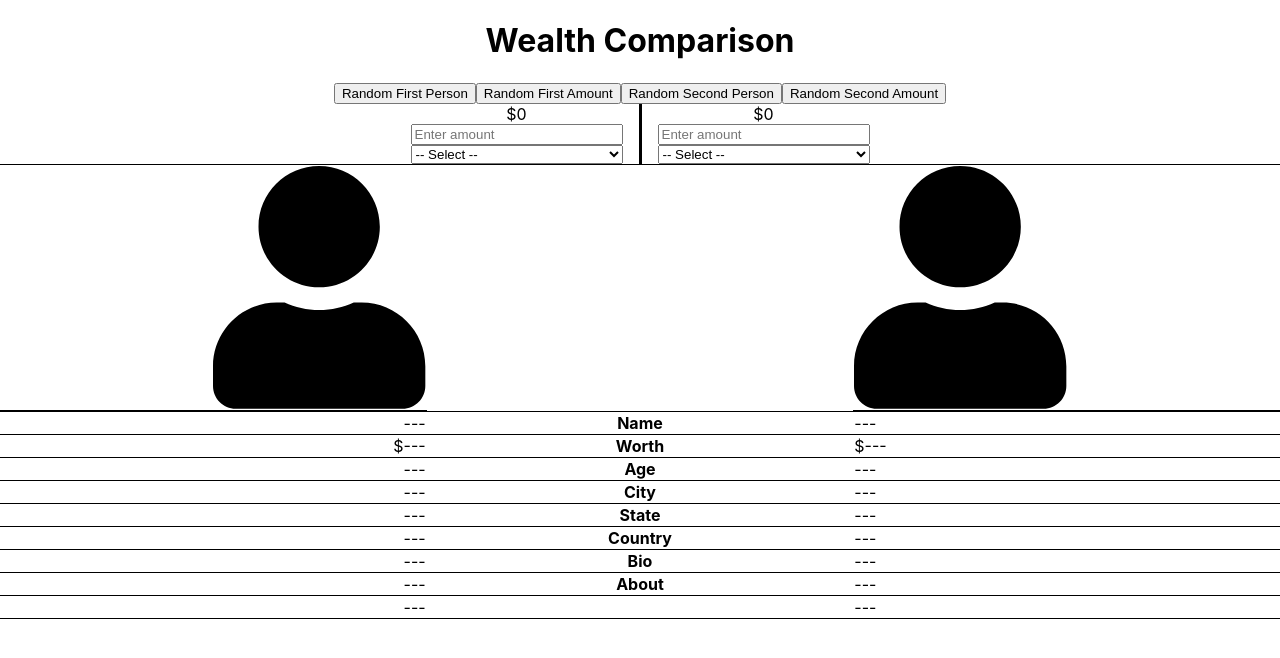
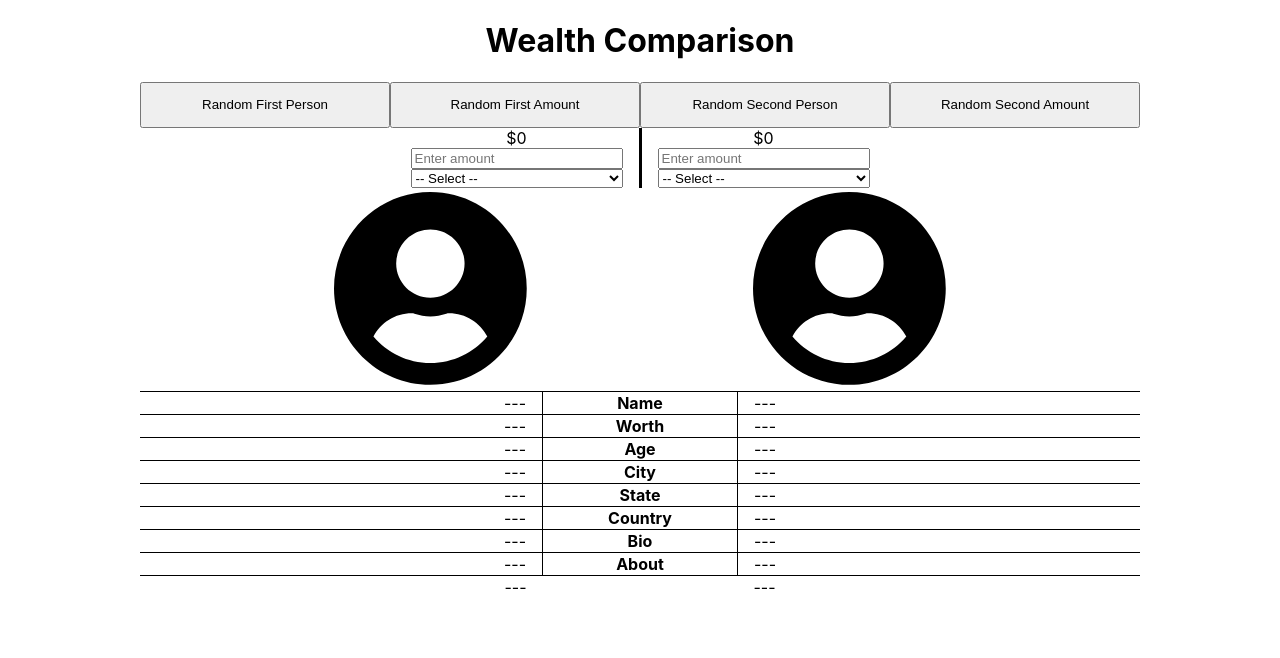
Before and after one commit to toddbrentlinger/wealth-comparison, a React (Create React App) app: page / in a window 1280 px wide. Shown: the top 658 px of the page. Built offline with nearby package versions, Linux system fonts and the light colour scheme.

Commit message:
Finishes data scroller component and improves styling

```diff
--- a/src/App.css
+++ b/src/App.css
@@ -50,3 +50,13 @@
 #wealth-comparison-container .person-container:last-child {
     padding-left: 1em;
 }
+
+/* TEMP */
+#random-buttons {
+    display: flex;
+}
+
+#random-buttons > button {
+    flex: 2;
+    padding: 1em;
+}
--- a/src/App.js
+++ b/src/App.js
@@ -52,16 +52,28 @@ function App() {
     //    console.log(`Second:\nPerson: ${second.person ? second.person.name: null}\nAmount: ${second.amount}`);
     //}, [first, second]);
 
+    // Functions
+
+    function getDisplayedAmount(amount) {
+        if (!amount) return 0;
+
+        amount = Number(amount);
+
+        if (amount <= 0) return 0;
+
+        return amount < 1000 ? amount : addCommasToNumber(amount.toFixed(0));
+    }
+
     // Variables
 
     const wealthComparisonContainer = (
         <div id="wealth-comparison-container">
             <div className="person-container">
-                <div>{`$${first.amount ? addCommasToNumber(first.amount) : 0}`}</div>
+                <div>{`$${getDisplayedAmount(first.amount)}`}</div>
                 <WealthSelector isFirst={true} />
             </div>
             <div className="person-container">
-                <div>{`$${second.amount ? addCommasToNumber(second.amount) : 0}`}</div>
+                <div>{`$${getDisplayedAmount(second.amount)}`}</div>
                 <WealthSelector isFirst={false} />
             </div>
         </div>
@@ -76,7 +88,7 @@ function App() {
 
     // TEMP:
     const buttons = (
-        <div>
+        <div id="random-buttons">
             <button
                 onClick={
                     () => dispatch(changePerson(getRandomPerson(), true))
--- a/src/classes/RichPerson.js
+++ b/src/classes/RichPerson.js
@@ -82,6 +82,12 @@ class RichPerson {
      * @param {RichPerson} convertedPerson
      */
     static convertAmount(amount, basePerson, convertedPerson) {
+        if (!amount) return 0;
+
+        // Convert to number
+        amount = Number(amount);
+        if (isNaN(amount)) return 0;
+
         return (amount * convertedPerson.worth / basePerson.worth).toFixed(2);
     }
 }
--- a/src/components/DataArrayScroller.css
+++ b/src/components/DataArrayScroller.css
@@ -1,12 +1,39 @@
 .data-array-scroller-container {
     display: flex;
+    height: 20vh;
+}
+
+.data-array-scroller-container.left {
+    flex-direction: row-reverse;
+}
+
+.data-array-scroller-container.right .scroll-button-container {
+    margin-left: 1em;
+}
+
+.data-array-scroller-container.left .scroll-button-container {
+    margin-right: 1em;
+}
+
+.displayed-data {
+    flex: 4;
 }
 
 .scroll-button-container {
     display: flex;
     flex-direction: column;
+    flex: 1;
 }
 
 .scroll-button-container > button {
     flex: 1;
+    border: 1px solid black;
+    background-color: lightgray;
+    cursor: pointer;
 }
+
+.scroll-button-container > button > .scroll-button-icon {
+    /*width: 100%;
+    height: auto;*/
+    color: gray;
+}
--- a/src/components/DataArrayScroller.js
+++ b/src/components/DataArrayScroller.js
@@ -1,10 +1,13 @@
 import React, { useState } from 'react';
+import { FontAwesomeIcon } from '@fortawesome/react-fontawesome';
+import { faChevronCircleUp, faChevronCircleDown, faChevronUp, faChevronDown } from '@fortawesome/free-solid-svg-icons';
 import './DataArrayScroller.css';
 
 /**
  *
  * @param {Object} props
- * @param {String[]} props.strArr
+ * @param {String[]} props.strArr - Array of strings to display in <p> components
+ * @param {String} props.buttonEdge - 'top/down/left/right for edge of buttons
  */
 function DataArrayScroller(props) {
     // States
@@ -18,7 +21,6 @@ function DataArrayScroller(props) {
      * @param {Number} num
      */
     function changeIndexDisplayed(num) {
-        debugger
         // Return if NOT a number
         if (isNaN(num)) return;
 
@@ -42,20 +44,26 @@ function DataArrayScroller(props) {
     //);
 
     const displayedDataComponent = (
-        <p className="displayed-data">{`${indexDisplayed + 1}. ${props.strArr[indexDisplayed]}`}</p>
+        (props.strArr.length > 1)
+            ? <p className="displayed-data">{`${indexDisplayed + 1}. ${props.strArr[indexDisplayed]}`}</p>
+            : <p className="displayed-data">{props.strArr[indexDisplayed]}</p>
     );
 
     const buttons = (
         <div className="scroll-button-container">
-            <button onClick={() => changeIndexDisplayed(indexDisplayed-1)}>UP</button>
-            <button onClick={() => changeIndexDisplayed(indexDisplayed+1)}>Down</button>
+            <button onClick={() => changeIndexDisplayed(indexDisplayed - 1)}>
+                <FontAwesomeIcon icon={faChevronUp} className="scroll-button-icon" />
+            </button>
+            <button onClick={() => changeIndexDisplayed(indexDisplayed + 1)}>
+                <FontAwesomeIcon icon={faChevronDown} className="scroll-button-icon" />
+            </button>
         </div>
     );
 
     return (
-        <div className="data-array-scroller-container">
+        <div className={`data-array-scroller-container ${props.buttonEdge}`}>
             {displayedDataComponent}
-            {buttons}
+            {props.strArr.length > 1 ? buttons : null}
         </div>
     );
 }
--- a/src/components/PersonNotesContainer.css
+++ b/src/components/PersonNotesContainer.css
@@ -46,33 +46,36 @@
     border-top: 1px solid black;
 }
 
-#person-notes-table tr:first-child {
-    border-bottom: none;
+#person-notes-table tr:first-child > * {
+    border: none;
 }
 
 #person-notes-table tr:last-child > * {
-    border-top: none;
+    border: none;
+}
+
+#person-notes-table tr th {
+    width: 20%;
+    border-left: 1px solid black;
+    border-right: 1px solid black;
+}
+
+#person-notes-table tr td {
+    width: 40%;
 }
 
 #person-notes-table tr td:first-child {
     text-align: right;
+    padding-right: 1em;
 }
 
 #person-notes-table tr td:last-child {
     text-align: left;
+    padding-left: 1em;
 }
 
-#person-notes-table tbody tr:first-child td:first-child {
-    display: flex;
-    justify-content:flex-end;
-}
-
-#person-notes-table tbody tr:first-child td:last-child {
-    display: flex;
-    justify-content:flex-start;
-}
-
-#person-notes-table img, #person-notes-table svg {
+#person-notes-table tbody tr.thumbnail-container img,
+#person-notes-table tbody tr.thumbnail-container svg {
     width: 50%;
     height: auto;
     border-radius: 50%;
--- a/src/components/PersonNotesContainer.js
+++ b/src/components/PersonNotesContainer.js
@@ -1,10 +1,9 @@
 import React from 'react';
 import { useSelector } from 'react-redux';
-import PersonNotes from './PersonNotes.js';
 import DataArrayScroller from './DataArrayScroller.js';
-import { addCommasToNumber, listArrayAsString } from '../utilities.js';
-import { FontAwesomeIcon } from '@fortawesome/react-fontawesome'
-import { faUser, faUserCircle } from '@fortawesome/free-solid-svg-icons'
+import { addCommasToNumber } from '../utilities.js';
+import { FontAwesomeIcon } from '@fortawesome/react-fontawesome';
+import { faUser, faUserCircle } from '@fortawesome/free-solid-svg-icons';
 import './PersonNotesContainer.css';
 
 /**
@@ -13,7 +12,7 @@ import './PersonNotesContainer.css';
  */
 function createUserImage(person) {
     if (!person || !person.thumbnail)
-        return <FontAwesomeIcon icon={faUser} />
+        return <FontAwesomeIcon icon={faUserCircle} />
 
     return <img src={person.thumbnail} alt={person.name} />
 }
@@ -45,7 +44,7 @@ function PersonNotesContainer() {
         <table id="person-notes-table">
             <caption>Information about each selected person or group.</caption>
             <tbody>
-                <tr>
+                <tr className="thumbnail-container">
                     <td>
                         {createUserImage(firstPerson)}
                     </td>
@@ -60,9 +59,9 @@ function PersonNotesContainer() {
                     <td>{secondPerson ? secondPerson.name : "---"}</td>
                 </tr>
                 <tr>
-                    <td>{`$${firstPerson ? addCommasToNumber(firstPerson.worth * 1000000) : "---"}`}</td>
+                    <td>{firstPerson ? `$${addCommasToNumber(firstPerson.worth * 1000000)}` : "---"}</td>
                     <th scope="row">Worth</th>
-                    <td>{`$${secondPerson ? addCommasToNumber(secondPerson.worth * 1000000) : "---"}`}</td>
+                    <td>{secondPerson ? `$${addCommasToNumber(secondPerson.worth * 1000000)}` : "---"}</td>
                 </tr>
                 <tr>
                     <td>{firstPerson ? firstPerson.age : "---"}</td>
@@ -87,20 +86,28 @@ function PersonNotesContainer() {
                 <tr>
                     <td>
                         {firstPerson && firstPerson.bio
-                            ? <DataArrayScroller strArr={firstPerson.bio} />
+                            ? <DataArrayScroller strArr={firstPerson.bio} buttonEdge="right" />
                             : "---"}
                     </td>
                     <th scope="row">Bio</th>
                     <td>
                         {secondPerson && secondPerson.bio
-                            ? <DataArrayScroller strArr={secondPerson.bio} />
+                            ? <DataArrayScroller strArr={secondPerson.bio} buttonEdge="left" />
                             : "---"}
                     </td>
                 </tr>
                 <tr>
-                    <td>{firstPerson && firstPerson.about ? listArrayAsString(firstPerson.about) : "---"}</td>
+                    <td>
+                        {firstPerson && firstPerson.about
+                            ? <DataArrayScroller strArr={firstPerson.about} buttonEdge="right" />
+                            : "---"}
+                    </td>
                     <th scope="row">About</th>
-                    <td>{secondPerson && secondPerson.about ? listArrayAsString(secondPerson.about) : "---"}</td>
+                    <td>
+                        {secondPerson && secondPerson.about
+                            ? <DataArrayScroller strArr={secondPerson.about} buttonEdge="left" />
+                            : "---"}
+                    </td>
                 </tr>
                 <tr>
                     <td>{firstPerson ? null : "---"}</td>
--- a/src/index.css
+++ b/src/index.css
@@ -1,13 +1,11 @@
 body {
-  margin: 0;
-  font-family: -apple-system, BlinkMacSystemFont, 'Segoe UI', 'Roboto', 'Oxygen',
-    'Ubuntu', 'Cantarell', 'Fira Sans', 'Droid Sans', 'Helvetica Neue',
-    sans-serif;
-  -webkit-font-smoothing: antialiased;
-  -moz-osx-font-smoothing: grayscale;
+    max-width: 1000px;
+    margin: auto;
+    font-family: -apple-system, BlinkMacSystemFont, 'Segoe UI', 'Roboto', 'Oxygen', 'Ubuntu', 'Cantarell', 'Fira Sans', 'Droid Sans', 'Helvetica Neue', sans-serif;
+    -webkit-font-smoothing: antialiased;
+    -moz-osx-font-smoothing: grayscale;
 }
 
 code {
-  font-family: source-code-pro, Menlo, Monaco, Consolas, 'Courier New',
-    monospace;
+    font-family: source-code-pro, Menlo, Monaco, Consolas, 'Courier New', monospace;
 }
```
Also changed, not shown: public/Notes.txt, src/images/hand-holding-money-bag-banknotes-260nw-1911731446.webp (added).
